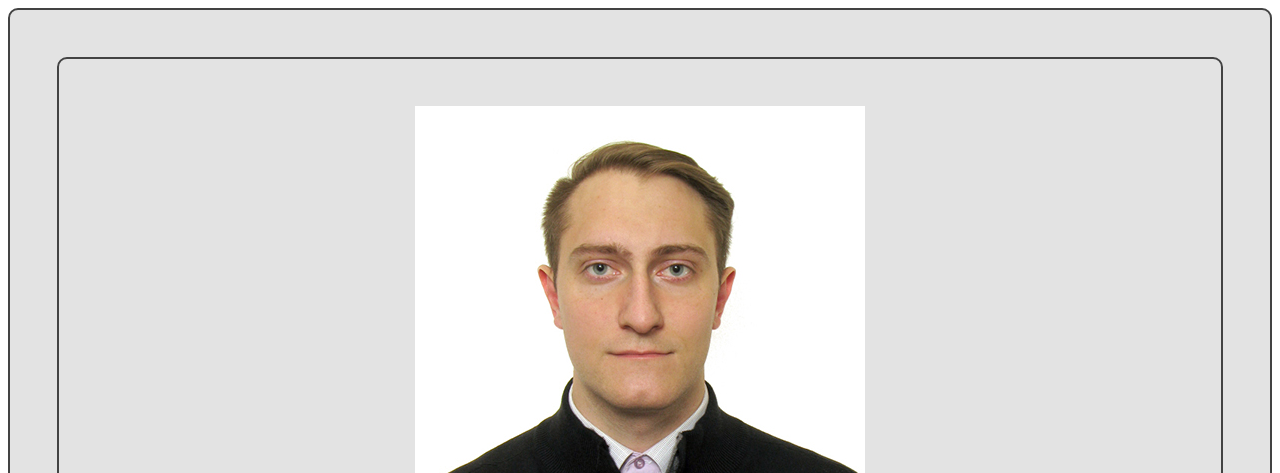
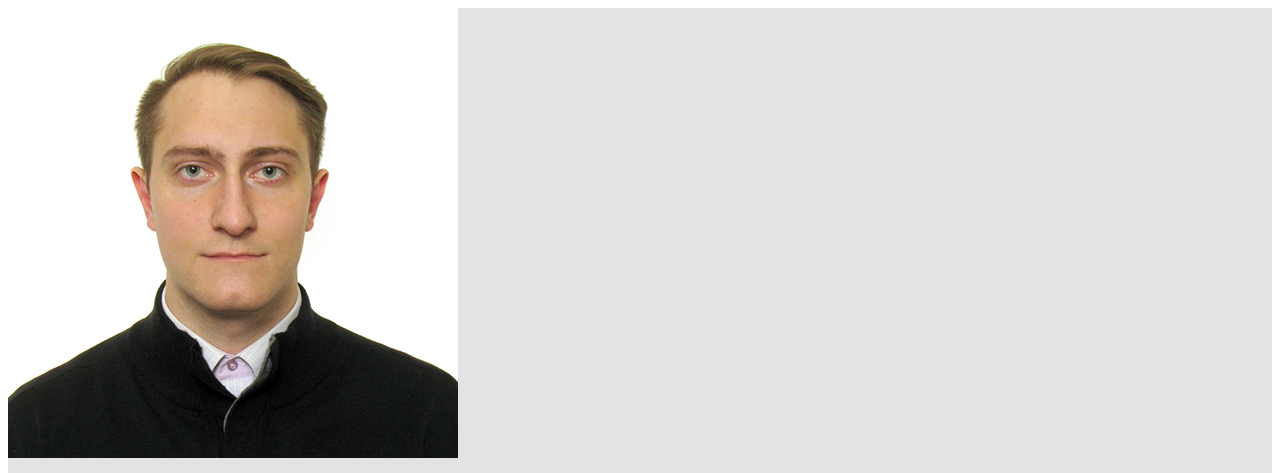
Before and after one commit to ssuslov/ssuslov.github.io, a plain HTML site: page index.html in a window 1280 px wide. Shown: the top 473 px of the page. Drawn offline with Linux system fonts and the light colour scheme.

Commit message:
first commit

```diff
--- a/index.html
+++ b/index.html
@@ -6,18 +6,25 @@
 <meta name="description" content="Sergei Suslov Homepage">
 <meta name="keywords" content="Sergei Suslov, Suslov, rymp, ssuslov, Сергей Суслов, Суслов">
 <style type="text/css">
-div {
-border: 2px solid #434343;
+div.main {
+width: 500px
+align: center
 padding: 47px;
 background: #e3e3e3;
--moz-border-radius: 10px;
--webkit-border-radius: 10px;
+}
+
+div.img {
+width: 460px
+align: center
+border: 1px solid #000000;
+-moz-border-radius: 5px;
+-webkit-border-radius: 5px;
 }
 </style>
 </head>
 
 <body>
-<div width="500px" align="center">
+<div class="main">
 	<div class="img">
 		<img src="me.png">
 	</div>
```
